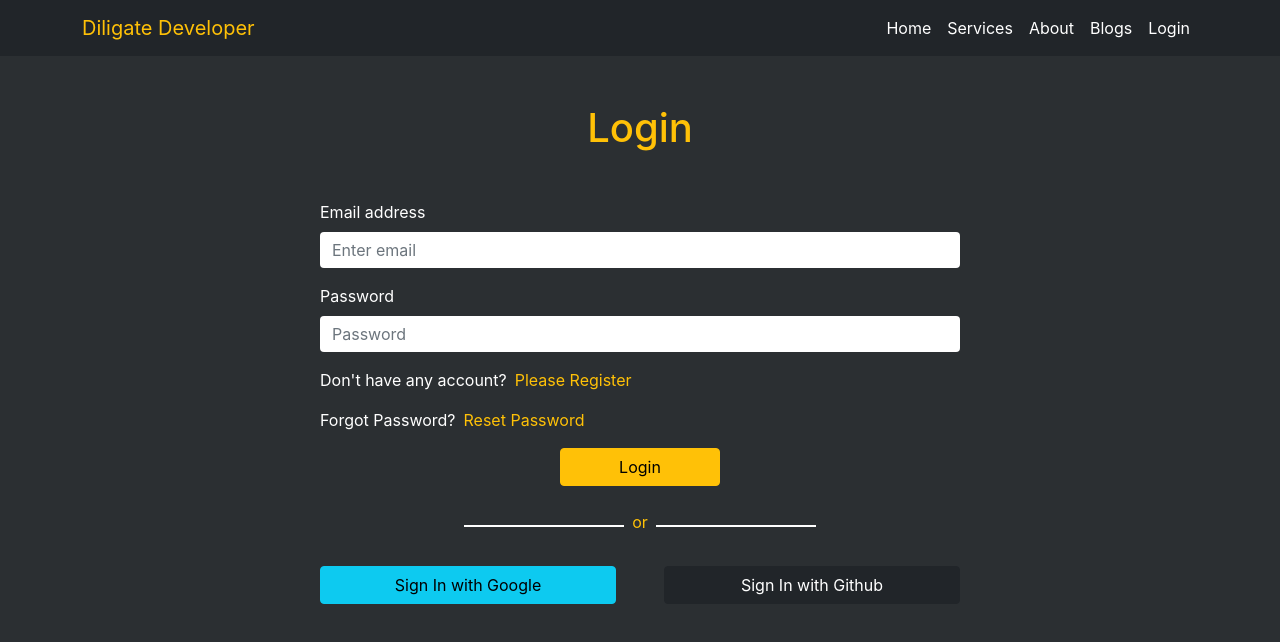
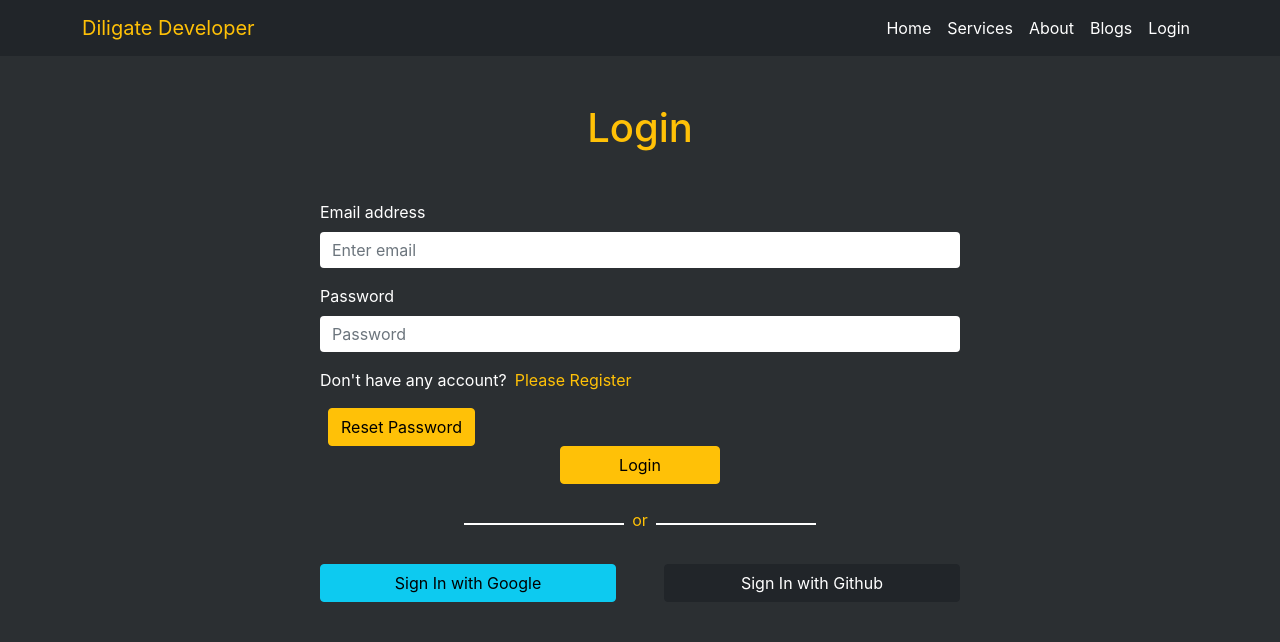
Before and after one commit to saikot-cse/diligent-developer, a React (Create React App) app: page /login in a window 1280 px wide. Shown: the top 642 px of the page. Built offline with nearby package versions, Linux system fonts and the light colour scheme; no server answers.

Commit message:
reset password toast implemented

```diff
--- a/src/Authentication/Login/Login.js
+++ b/src/Authentication/Login/Login.js
@@ -1,6 +1,6 @@
 import React, { useEffect, useState } from "react";
 import { Button, Form } from "react-bootstrap";
-import { useSignInWithEmailAndPassword, useSignInWithGithub, useSignInWithGoogle } from "react-firebase-hooks/auth";
+import { useSendPasswordResetEmail, useSignInWithEmailAndPassword, useSignInWithGithub, useSignInWithGoogle } from "react-firebase-hooks/auth";
 import { Link, useLocation, useNavigate } from "react-router-dom";
 import { toast, ToastContainer } from "react-toastify";
 import "react-toastify/dist/ReactToastify.css";
@@ -14,6 +14,7 @@ const Login = () => {
   const [signInWithGoogle, googleUser, googleLoading, googleError] = useSignInWithGoogle(auth);
   const [signInWithGithub, githubUser, githubLoading, githubError] = useSignInWithGithub(auth);
   const [signInWithEmailAndPassword, user, loading, hookError] = useSignInWithEmailAndPassword(auth);
+  const [sendPasswordResetEmail, sending, resetError] = useSendPasswordResetEmail(auth);
   const navigate = useNavigate();
   const [email, setEmail] = useState("");
   const [error, setError] = useState("");
@@ -99,12 +100,17 @@ const Login = () => {
             Please Register
           </Link>
         </p>
-        <p className="text-white">
-          Forgot Password?
-          <Link className="text-warning ms-2 text-decoration-none" to="/register">
-            Reset Password
-          </Link>
-        </p>
+        <Button
+          onClick={async () => {
+            await sendPasswordResetEmail(email);
+            toast("Sent email");
+          }}
+          variant="warning"
+          className="ms-2"
+        >
+          Reset Password
+        </Button>
+
         <Button onClick={handleLogin} className="font-weight-bolder w-25 mx-auto d-block" variant="warning">
           Login
         </Button>
```
